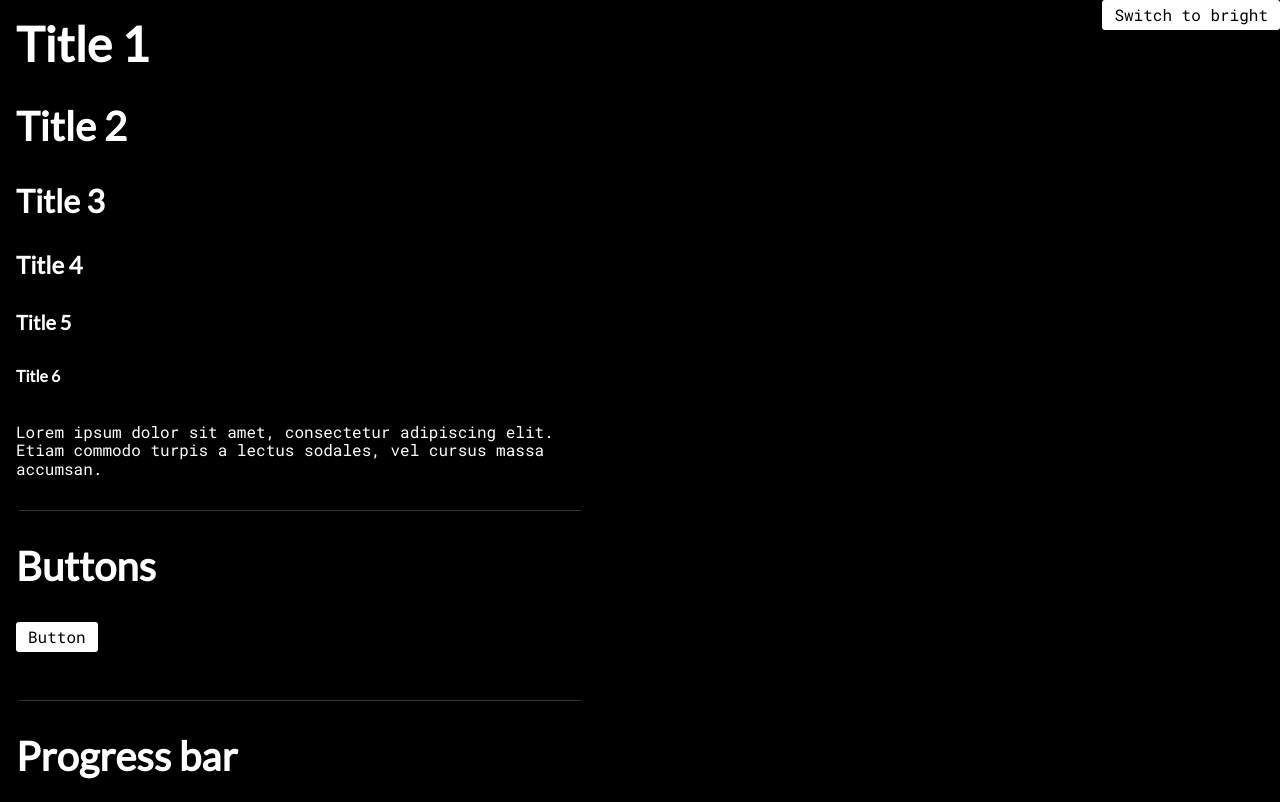
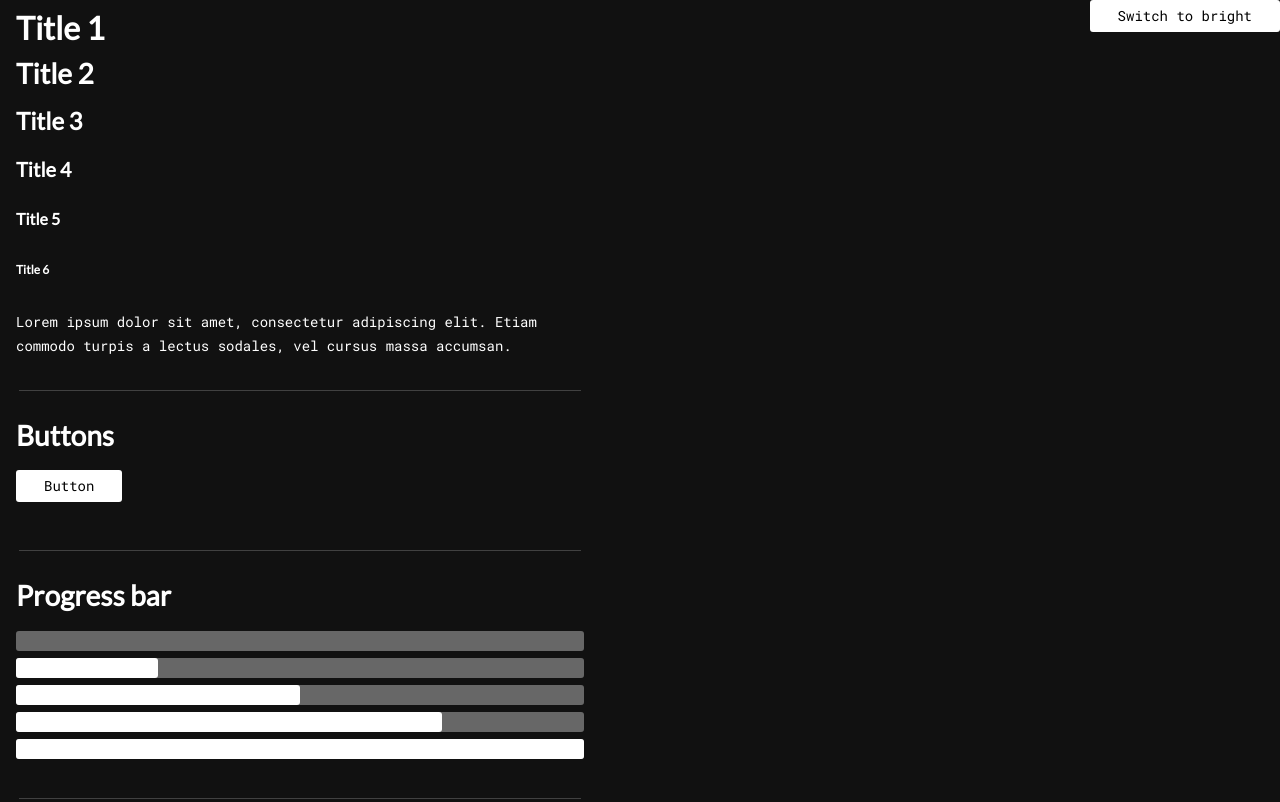
Before and after one commit to quantumsheep/acacia, a website: page static/index.html in a window 1280 px wide. Shown: the top 802 px of the page. Drawn offline with nearby package versions, Linux system fonts and the light colour scheme.

Commit message:
Change every font-size and adjust colors

```diff
--- a/static/theme-dark.css
+++ b/static/theme-dark.css
@@ -11,10 +11,13 @@ html {
 
 body {
   color: #fff;
-  background-color: #000;
+  background-color: #111;
   height: 100%;
   max-width: 100%;
   font-family: 'Roboto Mono', monospace;
+  font-weight: 400;
+  font-size: 0.875rem;
+  line-height: 24px;
 }
 
 h1, h2, h3, h4, h5, h6 {
@@ -23,27 +26,27 @@ h1, h2, h3, h4, h5, h6 {
 }
 
 h1 {
-  font-size: 3rem;
+  font-size: 2rem;
 }
 
 h2 {
-  font-size: 2.5rem;
+  font-size: 1.75rem;
 }
 
 h3 {
-  font-size: 2rem;
+  font-size: 1.5rem;
 }
 
 h4 {
-  font-size: 1.5rem;
+  font-size: 1.25rem;
 }
 
 h5 {
-  font-size: 1.25rem;
+  font-size: 1rem;
 }
 
 h6 {
-  font-size: 1rem;
+  font-size: 0.75rem;
 }
 
 p {
@@ -54,7 +57,7 @@ button {
   color: #000;
   border: none;
   background-color: #fff;
-  padding: 0.35rem 0.75rem;
+  padding: 0.5rem 1.75rem;
   border-radius: 3px;
   margin-bottom: 1rem;
   transition: all .2s;
@@ -72,7 +75,7 @@ button:active {
 progress {
   height: 20px;
   width: 100%;
-  background-color: #3a3a3a;
+  background-color: rgba(255, 255, 255, 0.2);
   border-radius: 3px;
 }
 
@@ -99,7 +102,7 @@ progress[value]::-webkit-progress-value {
 
 progress[value]::-webkit-progress-bar {
   border-radius: 3px;
-  background-color: #3a3a3a;
+  background-color: rgba(255, 255, 255, 0.2);
 }
 
 hr {
```
